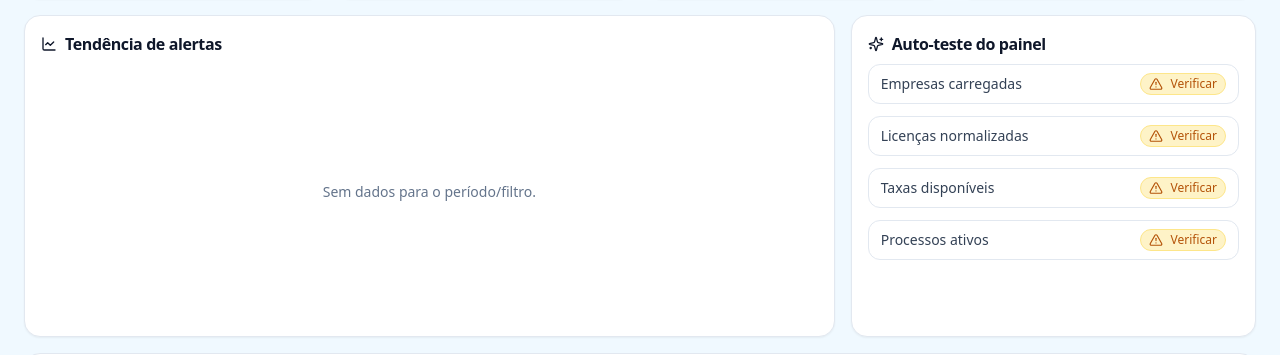
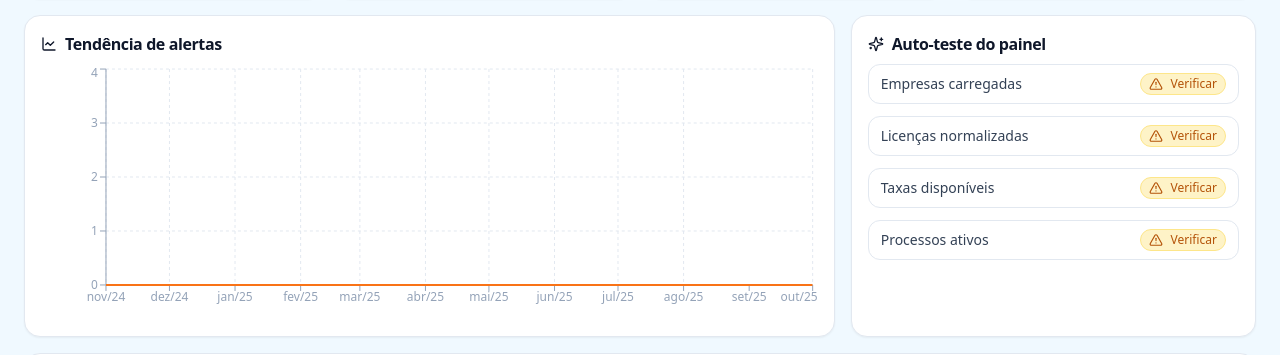
Before and after one commit to Gms006/eControle, a React (Vite) app in the folder frontend/: page / in a window 1280 px wide. Shown: the part 295-650 px from the top of the page. Built offline with nearby package versions, Linux system fonts and the light colour scheme; no server answers.

Commit message:
Atualiza tendência de alertas para escala temporal

```diff
--- a/frontend/src/features/painel/PainelScreen.jsx
+++ b/frontend/src/features/painel/PainelScreen.jsx
@@ -24,13 +24,15 @@ import {
   XAxis,
   YAxis,
 } from "recharts";
-import { formatMonthLabel, normalizeTextLower, parsePtDate } from "@/lib/text";
+import { normalizeTextLower, parsePtDate } from "@/lib/text";
 import {
   getStatusKey,
   hasRelevantStatus,
   isAlertStatus,
   isProcessStatusInactive,
 } from "@/lib/status";
+
+const MONTHS_WINDOW = 12;
 
 export default function PainelScreen(props) {
   const {
@@ -73,18 +75,21 @@ export default function PainelScreen(props) {
   }, [filteredLicencas]);
 
   const alertTrendData = useMemo(() => {
-    if (!Array.isArray(filteredLicencas) || filteredLicencas.length === 0) {
+    if (!Array.isArray(filteredLicencas)) {
       return [];
     }
 
-    const monthlyTotals = new Map();
+    const now = new Date();
+    const end = new Date(now.getFullYear(), now.getMonth(), 1);
+    const start = new Date(end.getFullYear(), end.getMonth() - (MONTHS_WINDOW - 1), 1);
+
+    const counts = new Map();
 
     filteredLicencas.forEach((lic) => {
-      if (!lic) return;
+      if (!lic || !isAlertStatus(lic.status)) return;
 
       const statusKey = getStatusKey(lic.status);
       if (!statusKey) return;
-      if (!isAlertStatus(lic.status)) return;
       if (!statusKey.includes("vencid") && !statusKey.includes("vence")) return;
 
       let validade = parsePtDate(lic.validade);
@@ -99,20 +104,42 @@ export default function PainelScreen(props) {
         return;
       }
 
-      const normalizedDate = new Date(validade.getFullYear(), validade.getMonth(), 1);
-      const key = `${normalizedDate.getFullYear()}-${normalizedDate.getMonth()}`;
-      const entry = monthlyTotals.get(key) || { date: normalizedDate, total_alertas: 0 };
-      entry.total_alertas += 1;
-      monthlyTotals.set(key, entry);
+      const monthDate = new Date(validade.getFullYear(), validade.getMonth(), 1);
+      if (monthDate < start || monthDate > end) {
+        return;
+      }
+
+      const key = `${monthDate.getFullYear()}-${monthDate.getMonth()}`;
+      counts.set(key, (counts.get(key) ?? 0) + 1);
     });
 
-    return Array.from(monthlyTotals.values())
-      .sort((a, b) => a.date.getTime() - b.date.getTime())
-      .map((entry) => {
-        const rawLabel = formatMonthLabel(entry.date);
-        const monthLabel = rawLabel.replace(/\./g, "").slice(0, 3).toLowerCase();
-        return { mes: monthLabel, total_alertas: entry.total_alertas };
+    const data = [];
+    for (
+      let year = start.getFullYear(), month = start.getMonth();
+      year < end.getFullYear() || (year === end.getFullYear() && month <= end.getMonth());
+    ) {
+      const currentDate = new Date(year, month, 1);
+      const key = `${year}-${month}`;
+      const total = counts.get(key) ?? 0;
+      const monthLabel = currentDate
+        .toLocaleDateString("pt-BR", { month: "short" })
+        .replace(/\./g, "")
+        .toLowerCase();
+      data.push({
+        date: currentDate,
+        ts: currentDate.getTime(),
+        label: `${monthLabel}/${String(year).slice(-2)}`,
+        total_alertas: total,
       });
+
+      month += 1;
+      if (month > 11) {
+        month = 0;
+        year += 1;
+      }
+    }
+
+    return data;
   }, [filteredLicencas]);
 
   const processosAtivos = useMemo(() => {
@@ -176,7 +203,22 @@ export default function PainelScreen(props) {
                 <ResponsiveContainer width="100%" height="100%">
                   <AreaChart data={alertTrendData}>
                     <CartesianGrid strokeDasharray="3 3" stroke="#e2e8f0" />
-                    <XAxis dataKey="mes" tick={{ fontSize: 12 }} stroke="#94a3b8" />
+                    <XAxis
+                      dataKey="ts"
+                      type="number"
+                      scale="time"
+                      domain={["dataMin", "dataMax"]}
+                      tickFormatter={(ts) => {
+                        const d = new Date(ts);
+                        const month = d
+                          .toLocaleDateString("pt-BR", { month: "short" })
+                          .replace(/\./g, "")
+                          .toLowerCase();
+                        return `${month}/${String(d.getFullYear()).slice(-2)}`;
+                      }}
+                      tick={{ fontSize: 12 }}
+                      stroke="#94a3b8"
+                    />
                     <YAxis
                       tick={{ fontSize: 12 }}
                       stroke="#94a3b8"
@@ -186,6 +228,14 @@ export default function PainelScreen(props) {
                       cursor={{ strokeDasharray: "3 3" }}
                       contentStyle={{ fontSize: 12 }}
                       labelStyle={{ color: "#0f172a", fontWeight: 600 }}
+                      labelFormatter={(ts) => {
+                        const d = new Date(ts);
+                        const month = d
+                          .toLocaleDateString("pt-BR", { month: "short" })
+                          .replace(/\./g, "")
+                          .toLowerCase();
+                        return `${month}/${String(d.getFullYear()).slice(-2)}`;
+                      }}
                     />
                     <Area
                       type="monotone"
```
